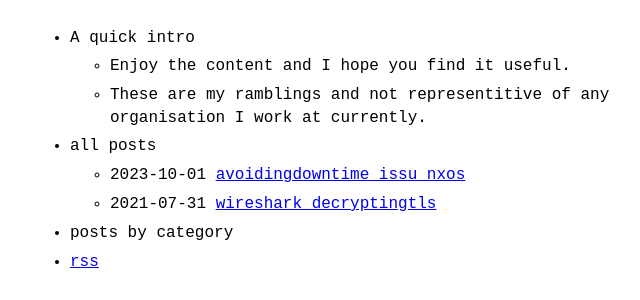
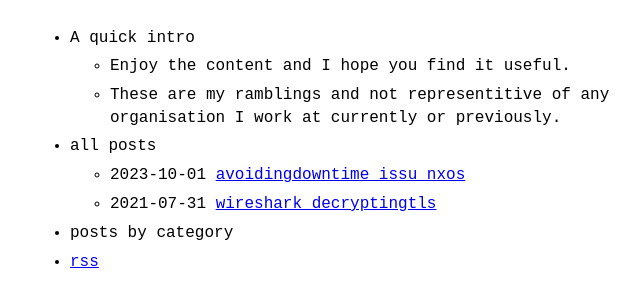
Before and after one commit to jonathanLynn/jonathanlynn.github.io, a Jekyll site: the page built from index.md, in a window 1280 px wide. Shown: the part 125-425 px from the top of the page, without its empty margins (290-930 px from the left). Built offline with Jekyll 4.4.1, drawn with Linux system fonts in a browser that asks for light colours.

Commit message:
Adjustments

```diff
--- a/_data/menu.yml
+++ b/_data/menu.yml
@@ -5,7 +5,7 @@ entries:
   - title: A quick intro
     entries:
       - title: Enjoy the content and I hope you find it useful.
-      - title: These are my ramblings and not representitive of any organisation I work at currently.
+      - title: These are my ramblings and not representitive of any organisation I work at currently or previously.
 
   - title: all posts
     post_list:
```
Also changed, not shown: _posts/2023-10-1-avoidingdowntime-issu-nxos.md (+0 -2 lines).
